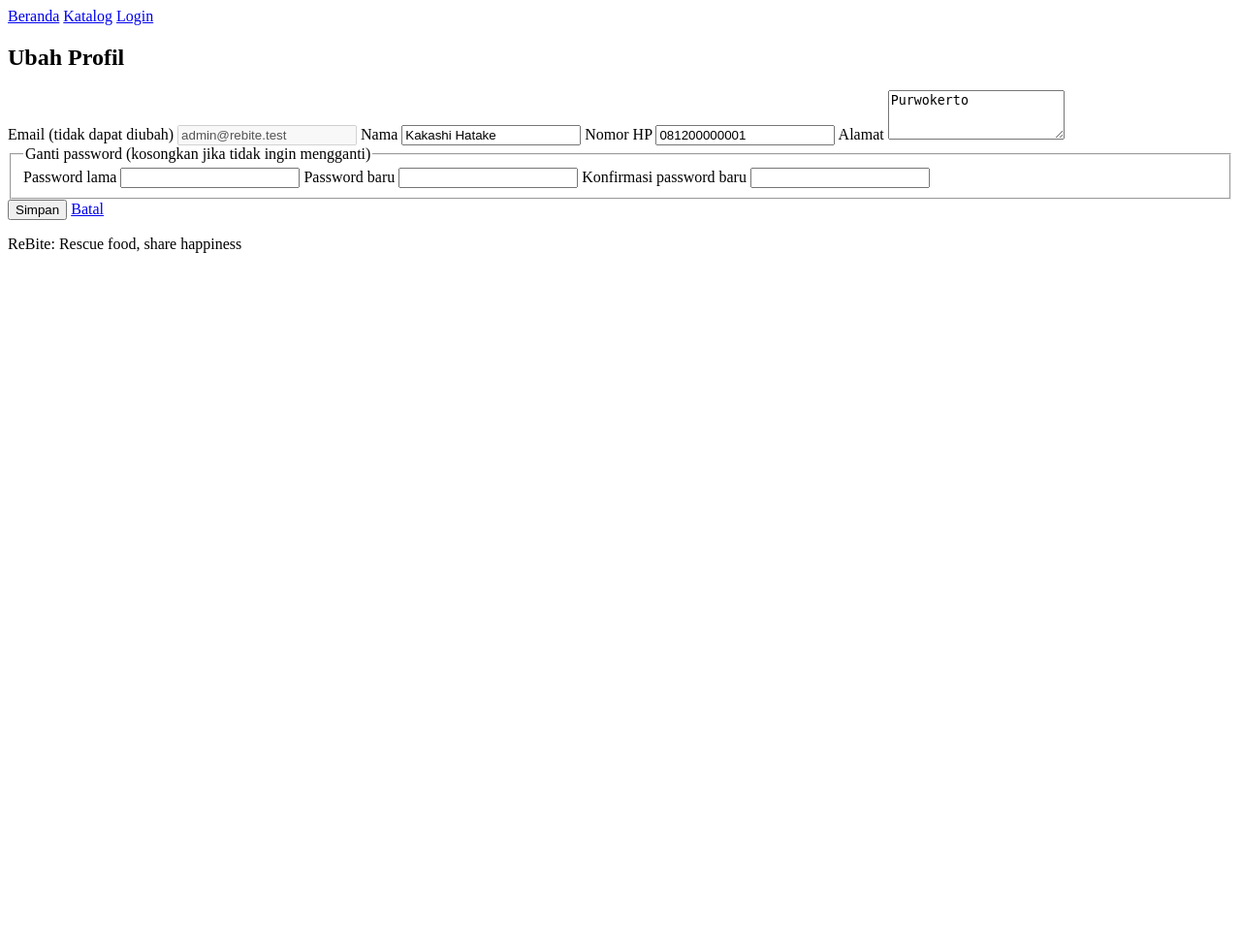
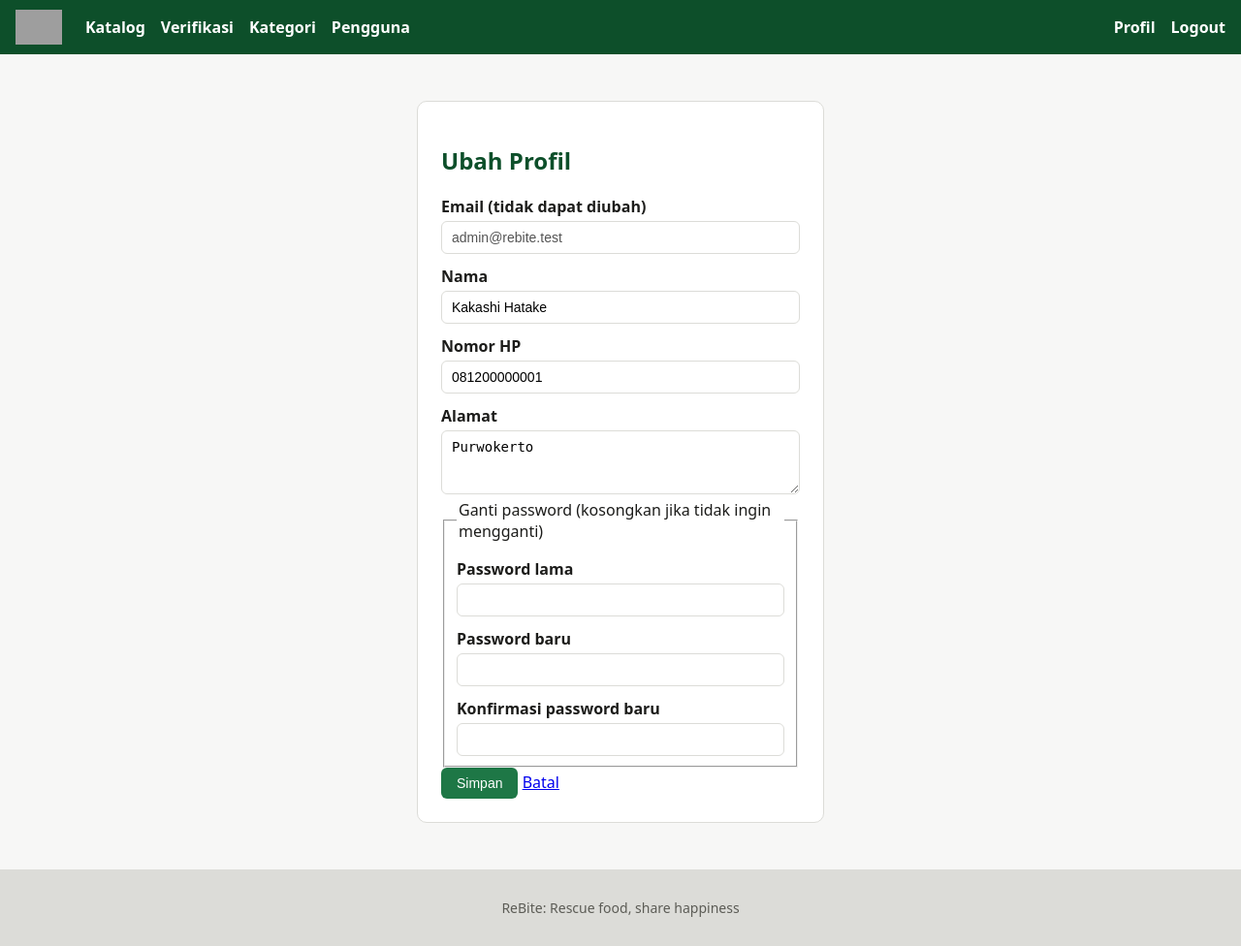
Before and after one commit to silmi-diggory/ReBite, a PHP site: page /profil_edit.php in a window 1280 px wide. Shown: the whole page at 97% size. Before the commit the page ends 261 px from the top, so only its background shows below. Run offline with PHP 8.4, Linux system fonts and the light colour scheme; a user stored in the database is signed in; data comes from the database, SQL or seed files in the repository; some libraries are stand-ins or nearby versions; grey boxes are pictures that could not be loaded.

Commit message:
lagilaginilagi

```diff
--- a/assets/css/style.css
+++ b/assets/css/style.css
@@ -0,0 +1,164 @@
+:root {
+  --color-brand-50: #f0f9f3;
+  --color-brand-100: #dcf1e3;
+  --color-brand-300: #8ccda6;
+  --color-brand-600: #1e7746;
+  --color-brand-700: #106535;
+  --color-brand-800: #0d4f2a;
+  --color-brand-900: #0b4023;
+
+  --color-ink-50: #f7f7f6;
+  --color-ink-200: #dcdcd8;
+  --color-ink-600: #5c5c56;
+  --color-ink-900: #1c1c1a;
+
+  --color-surface: #fff;
+  --color-surface-muted: var(--color-ink-50);
+
+  /* Warna aksen (tidak ada di palet hijau) */
+  --oranye: #f57c00;
+  --merah: #c62828;
+}
+
+* { box-sizing: border-box; }
+
+body {
+  margin: 0;
+  font-family: system-ui, Arial, sans-serif;
+  color: var(--color-ink-900);
+  background: var(--color-surface-muted);
+  min-height: 100vh;
+  display: flex;
+  flex-direction: column;
+}
+
+h1, h2, h3 { color: var(--color-brand-800); }
+
+.container {
+  flex: 1;
+  width: 100%;
+  max-width: 1000px;
+  margin: 0 auto;
+  padding: 24px 16px;
+}
+
+/* Menu */
+nav {
+  background: var(--color-brand-800);
+  padding: 10px 16px;
+  display: flex;
+  flex-wrap: wrap;
+  align-items: center;
+  gap: 16px;
+}
+nav a { color: #fff; text-decoration: none; font-weight: 600; }
+nav a:hover { text-decoration: underline; }
+.nav-brand { display: flex; align-items: center; margin-right: 8px; }
+.logo { height: 36px; width: auto; display: block; }
+.nav-kanan { margin-left: auto; }
+
+/* Footer */
+footer {
+  background: var(--color-ink-200);
+  color: var(--color-ink-600);
+  text-align: center;
+  padding: 16px;
+  font-size: 14px;
+}
+
+/* Tombol */
+.btn {
+  display: inline-block;
+  padding: 8px 16px;
+  border: none;
+  border-radius: 6px;
+  background: var(--color-brand-600);
+  color: #fff;
+  text-decoration: none;
+  cursor: pointer;
+  font-size: 14px;
+}
+.btn:hover { background: var(--color-brand-700); }
+.btn-warning { background: var(--oranye); }
+.btn-warning:hover { background: var(--oranye); opacity: .9; }
+.btn-danger { background: var(--merah); }
+.btn-danger:hover { background: var(--merah); opacity: .9; }
+
+/* Kartu dan grid */
+.card {
+  background: var(--color-surface);
+  border: 1px solid var(--color-ink-200);
+  border-radius: 10px;
+  padding: 16px;
+}
+.grid {
+  display: grid;
+  grid-template-columns: repeat(auto-fill, minmax(240px, 1fr));
+  gap: 16px;
+}
+
+/* Form (berlaku untuk <form> maupun elemen berkelas .form) */
+.form-wrap {
+  max-width: 420px;
+  margin: 24px auto;
+  background: var(--color-surface);
+  border: 1px solid var(--color-ink-200);
+  border-radius: 10px;
+  padding: 24px;
+}
+.form-wrap h2 { margin-top: 0; }
+
+form label, .form label {
+  display: block;
+  margin: 12px 0 4px;
+  font-weight: 600;
+}
+form input, form select, form textarea,
+.form input, .form select, .form textarea {
+  width: 100%;
+  padding: 8px 10px;
+  border: 1px solid var(--color-ink-200);
+  border-radius: 6px;
+  font-size: 14px;
+  background: var(--color-surface);
+}
+form input:focus, form select:focus, form textarea:focus,
+.form input:focus, .form select:focus, .form textarea:focus {
+  outline: 2px solid var(--color-brand-300);
+  border-color: var(--color-brand-600);
+}
+
+/* Tabel */
+table {
+  width: 100%;
+  border-collapse: collapse;
+  background: var(--color-surface);
+}
+th, td {
+  padding: 10px;
+  border-bottom: 1px solid var(--color-ink-200);
+  text-align: left;
+}
+th { background: var(--color-brand-100); color: var(--color-brand-900); }
+.tabel-profil { max-width: 520px; }
+.tabel-profil th { width: 35%; }
+
+/* Label status */
+.badge {
+  display: inline-block;
+  padding: 2px 8px;
+  border-radius: 12px;
+  font-size: 12px;
+  background: var(--color-ink-200);
+  color: var(--color-ink-600);
+}
+.badge-ok { background: var(--color-brand-100); color: var(--color-brand-700); }
+.badge-wait { background: #fff3e0; color: var(--oranye); }
+
+/* Pesan notifikasi (alert-sukses dan alert-success sama-sama dipakai) */
+.alert { padding: 10px 14px; border-radius: 6px; margin-bottom: 16px; }
+.alert-sukses, .alert-success {
+  background: var(--color-brand-100);
+  color: var(--color-brand-700);
+}
+.alert-error { background: #ffebee; color: var(--merah); }
--- a/includes/header.php
+++ b/includes/header.php
@@ -6,7 +6,7 @@ if (!defined('BASE_URL')) define('BASE_URL', '/ReBite/');
 <head>
   <meta charset="UTF-8">
   <meta name="viewport" content="width=device-width, initial-scale=1">
-  <title>ReBite</title>
+  <title><?= htmlspecialchars(isset($judul_halaman) ? $judul_halaman . ' | ReBite' : 'ReBite') ?></title>
   <link rel="stylesheet" href="<?= BASE_URL ?>assets/css/style.css">
 </head>
 <body>
--- a/includes/menu.php
+++ b/includes/menu.php
@@ -1,5 +1,29 @@
+<?php
+$role  = $_SESSION['role'] ?? null;
+$login = isset($_SESSION['id_user']);
+?>
 <nav>
-  <a href="<?= BASE_URL ?>index.php">Beranda</a>
+  <a href="<?= BASE_URL ?>index.php" class="nav-brand">
+    <img src="<?= BASE_URL ?>assets/img/logo.png" alt="ReBite" class="logo">
+  </a>
+
   <a href="<?= BASE_URL ?>penerima/katalog.php">Katalog</a>
-  <a href="<?= BASE_URL ?>auth/login.php">Login</a>
+
+  <?php if ($role === 'penyedia'): ?>
+    <a href="<?= BASE_URL ?>penyedia/makanan_saya.php">Makanan Saya</a>
+  <?php endif; ?>
+
+  <?php if ($role === 'admin'): ?>
+    <a href="<?= BASE_URL ?>admin/verifikasi_penyedia.php">Verifikasi</a>
+    <a href="<?= BASE_URL ?>admin/kategori.php">Kategori</a>
+    <a href="<?= BASE_URL ?>admin/kelola_pengguna.php">Pengguna</a>
+  <?php endif; ?>
+
+  <?php if ($login): ?>
+    <a href="<?= BASE_URL ?>profil.php" class="nav-kanan">Profil</a>
+    <a href="<?= BASE_URL ?>auth/logout.php">Logout</a>
+  <?php else: ?>
+    <a href="<?= BASE_URL ?>auth/login.php" class="nav-kanan">Login</a>
+    <a href="<?= BASE_URL ?>auth/register.php">Daftar</a>
+  <?php endif; ?>
 </nav>
```
